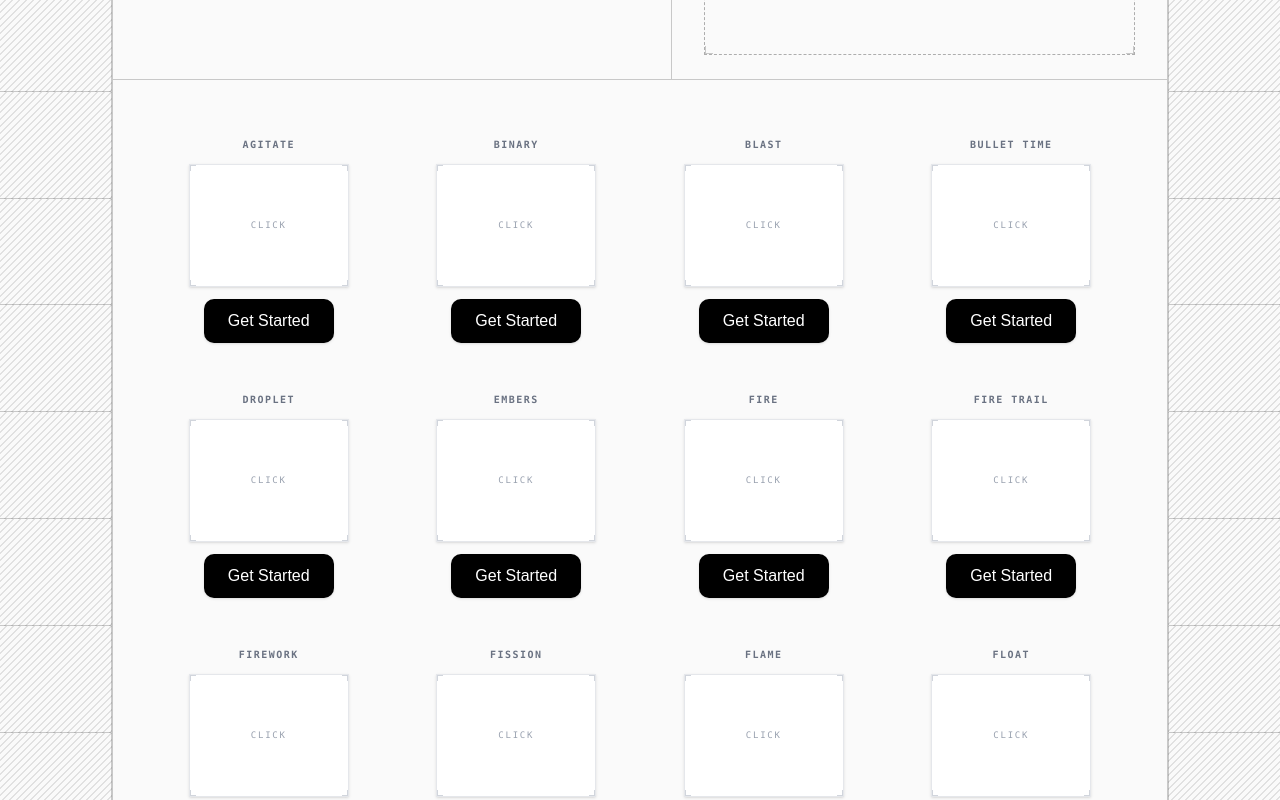
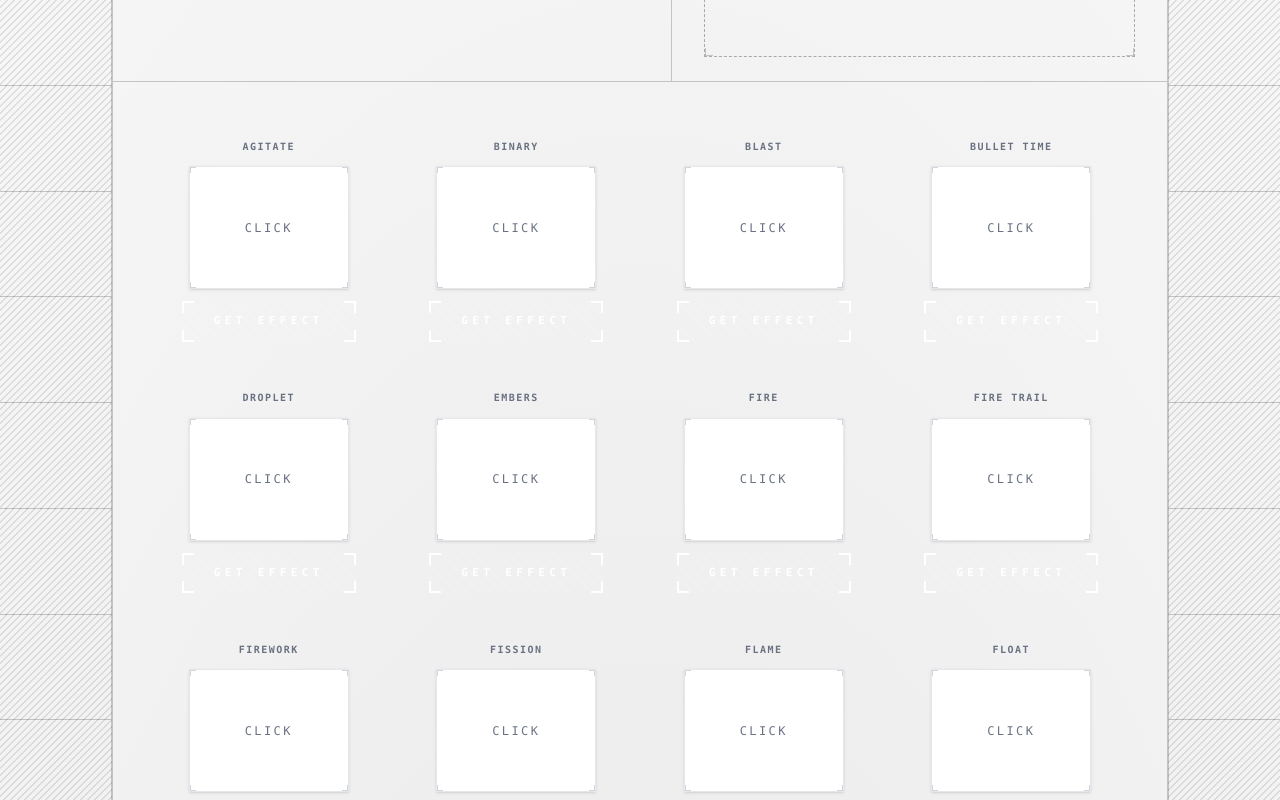
Before and after one commit to devsterxyz/Klick, a React (Vite) app: page / in a window 1280 px wide. Shown: the part 720-1520 px from the top of the page. Built offline with nearby package versions, Linux system fonts and the light colour scheme; a web font is replaced by a local one.

Commit message:
layout fix and some cool btn

```diff
--- a/src/App.tsx
+++ b/src/App.tsx
@@ -43,7 +43,15 @@
 
 const App = () => {
   return (
-    <div className="min-h-screen overflow-hidden bg-neutral-50 text-black dark:bg-neutral-950 dark:text-white">
+    <div className="min-h-screen w-full relative">
+  {/* Radial Gradient Background from Bottom */}
+  <div
+    className="absolute inset-0 z-0 dark:bg-[radial-gradient(125%_125%_at_50%_90%,#0B0B0B_10%,#000000_100%)] bg-[radial-gradient(125%_125%_at_50%_90%,#EDEDED_30%,#FFFFFF_100%)]"
+  />
+     {/* Your Content/Components */}
+
+    {/* <div className="min-h-screen overflow-hidden bg-neutral-100 text-black dark:bg-zinc-950 dark:text-white"> */}
+    <div className="min-h-screen overflow-hidden text-black dark:text-white">
       <Navbar />
       <main className="relative">
         <div className={`relative z-10 ${contentInsetClass}`}>
@@ -89,6 +97,7 @@
         </div>
       </main>
     </div>
+    </div>
   )
 }
 
--- a/src/component-page/Agitate.tsx
+++ b/src/component-page/Agitate.tsx
@@ -3,7 +3,7 @@
 
 const Agitate = () => {
   return (
-    <PageRails segmentCount={10}>
+    <PageRails segmentCount={5}>
       <div className="mt-16 min-h-[calc(100vh-64px)] overflow-hidden bg-transparent text-black dark:text-white">
         <div className="min-h-[calc(100vh-64px)] w-full border-x border-b border-black/20 px-6 py-8 dark:border-white/10 md:px-10">
           Agritate
--- a/src/component-page/Fire.tsx
+++ b/src/component-page/Fire.tsx
@@ -3,8 +3,8 @@
 
 const Fire = () => {
   return (
-    <PageRails segmentCount={10}>
-      <div className="mt-16 min-h-[calc(100vh-64px)] overflow-hidden bg-transparent text-black dark:text-white">
+    <PageRails segmentCount={6}>
+      <div className=" min-h-[calc(100vh-64px)] overflow-hidden bg-transparent text-black dark:text-white">
         <div className="min-h-[calc(100vh-64px)] w-full border-x border-b border-black/20 px-6 py-8 dark:border-white/10 md:px-10">
           Fire
         </div>
--- a/src/components/Navbar.tsx
+++ b/src/components/Navbar.tsx
@@ -9,10 +9,16 @@
   const { theme, toggleTheme } = useTheme()
 
   return (
-    <header className="fixed z-10 bg-neutral-50 dark:bg-neutral-950 border border-b-black/20 dark:border-b-white/20 w-full z-50 ">
+    // <header className="fixed z-10 bg-neutral-50 dark:bg-zinc-950 border border-b-black/20 dark:border-b-white/20 w-full z-50 ">
+
+    // <header className="relative z-10 bg-neutral-50 dark:bg-neutral-950 border border-b-black/20 dark:border-b-white/20 w-full z-50 ">
+
+    <header className="relative z-10 bg-transparent border border-b-black/20 dark:border-b-white/20 w-full z-50 ">
+
+    {/* <header className="fixed z-10 bg-transparent border border-b-black/20 dark:border-b-white/20 w-full z-50 "> */}
       <div className="mx-14 border-x border-x-black/20 dark:border-x-white/20 sm:mx-20 xl:mx-28">
         <div className="flex h-16 items-center justify-between px-6 md:px-10">
-          <Link to="/" className="font-mono text-[1.05rem] tracking-[-0.06em]">
+          <Link to="/" className="font-mono text-[22px] font-semibold tracking-normal">
             Klick
           </Link>
           <div className='flex gap-4 items-center'>
--- /dev/null
+++ b/src/components/StudioButtonDiagonal.tsx
@@ -0,0 +1,107 @@
+import React from "react";
+import { motion } from "motion/react";
+
+type Direction = { x: number; y: number };
+
+interface StudioButtonProps {
+  text?: string;
+}
+
+const cornerVariants = {
+  initial: {
+    x: 0,
+    y: 0,
+    borderColor: "rgba(255, 255, 255, 1)",
+  },
+  hover: (direction: Direction) => ({
+    x: direction.x,
+    y: direction.y,
+    borderColor: "rgba(255, 255, 255, 1)",
+  }),
+  tap: (direction: Direction) => ({
+    x: direction.x * -0.6,
+    y: direction.y * -0.6,
+    borderColor: "rgba(255, 255, 255, 1)",
+  }),
+};
+
+const springConfig = {
+  type: "spring",
+  damping: 20,
+  stiffness: 400,
+};
+
+const StudioButtonDiagonal: React.FC<StudioButtonProps> = ({
+  text = "GET EFFECT",
+}) => {
+  return (
+    <motion.div
+      className="relative group cursor-pointer select-none"
+      initial="initial"
+      whileHover="hover"
+      whileTap="tap"
+    >
+      {/* Corners */}
+      {[
+        { x: -6, y: -6, pos: "top-0 left-0 border-t-2 border-l-2" },
+        { x: 6, y: -6, pos: "top-0 right-0 border-t-2 border-r-2" },
+        { x: -6, y: 6, pos: "bottom-0 left-0 border-b-2 border-l-2" },
+        { x: 6, y: 6, pos: "bottom-0 right-0 border-b-2 border-r-2" },
+      ].map((corner, i) => (
+        <motion.div
+          key={i}
+          custom={{ x: corner.x, y: corner.y }}
+          variants={cornerVariants}
+          transition={springConfig}
+          className={`absolute w-3 h-3 z-30 pointer-events-none ${corner.pos}`}
+        />
+      ))}
+
+      <motion.button
+        variants={{ tap: { scale: 0.95 } }}
+        transition={{ type: "spring", damping: 15, stiffness: 400 }}
+        className="relative px-8 py-3 bg-transparent overflow-hidden flex items-center justify-center"
+      >
+        {/* Background pattern */}
+        <div
+          className="absolute inset-0 opacity-15 z-0 transition-opacity group-hover:opacity-0"
+          style={{
+            backgroundImage:
+              "repeating-linear-gradient(45deg, transparent, transparent 7px, #fff 7px, #fff 8px)",
+            backgroundSize: "11.3px 11.3px",
+          }}
+        />
+
+        {/* Animated fill */}
+        <motion.div
+          className="absolute bg-white z-10"
+          style={{
+            top: 0,
+            left: 0,
+            width: "200%",
+            height: "200%",
+            originX: 0,
+            originY: 0,
+          }}
+          variants={{
+            initial: { x: "-100%", y: "-100%", rotate: -5 },
+            hover: { x: "-10%", y: "-10%", rotate: 0 },
+          }}
+          transition={{
+            type: "spring",
+            damping: 28,
+            stiffness: 150,
+            mass: 0.6,
+          }}
+        />
+
+        {/* Text */}
+        <span className="relative z-20 transition-colors duration-500 group-hover:text-black text-white font-mono text-[11px] tracking-[0.4em] font-bold uppercase">
+          {text}
+        </span>
+      </motion.button>
+    </motion.div>
+  );
+};
+
+export default StudioButtonDiagonal;
--- a/src/components/page/Grid.tsx
+++ b/src/components/page/Grid.tsx
@@ -36,6 +36,7 @@
 import ClickTesseract from "../animations/ClickTesseract";
 import ClickWarp from "../animations/ClickWarp";
 import { Link } from "react-router-dom";
+import StudioButtonDiagonal from "../StudioButtonDiagonal";
 
 const Grid = (): JSX.Element => {
   return (
@@ -106,8 +107,8 @@
       <CornerBrackets />
 
       <span
-        className="text-[9px] font-mono tracking-[0.2em] uppercase
-        text-gray-400 dark:text-[#222]
+        className="text-[12px] font-mono tracking-[0.2em] uppercase
+        text-gray-500 dark:text-[#222]
         opacity-100 group-hover:opacity-0
         transition-opacity duration-300"
       >
@@ -131,10 +132,10 @@
 
       {Wrapper ? <Wrapper>{content}</Wrapper> : content}
         <Link
-          className="px-6 py-2.5 bg-black text-white rounded-lg font-medium hover:bg-zinc-800 transition-all active:scale-95 shadow-sm"
+          className=""
           to={to}
         >
-          Get Started
+          <StudioButtonDiagonal />
         </Link>
     </div>
   );
--- a/src/components/page/Home.tsx
+++ b/src/components/page/Home.tsx
@@ -82,7 +82,7 @@
       <PatternRail side="left" />
       <PatternRail side="right" />
       <div className="px-14 sm:px-20 xl:px-28">
-        <div className="relative h-[calc(100vh-64px)] overflow-hidden bg-transparent text-black dark:text-white mt-16">
+        <div className="relative h-[calc(100vh-64px)] overflow-hidden bg-transparent text-black dark:text-white ">
           <div className="relative z-10 flex h-full w-full border-x border-b border-black/20 dark:border-white/10">
             <div className="flex min-w-0 flex-1 flex-col">
               <div className="grid min-h-0 flex-1 lg:grid-cols-[minmax(0,1.06fr)_minmax(0,0.94fr)]">
@@ -97,7 +97,7 @@
                     </VariationCard>
 
                     <div className="mt-5 max-w-[32rem]">
-                      <h1 className="font-geist-pixel text-[2.2rem] leading-[0.9] tracking-[-0.06em]  sm:text-[3.1rem] xl:text-[3.75rem]">
+                      <h1 className="font-geist-pixel text-[2.2rem] leading-[0.9] tracking-wide  sm:text-[3.1rem] xl:text-[3.75rem]">
                         Klick
                       </h1>
                       <p className="mt-4 max-w-[31rem] text-[11px] leading-6 text-black/55 dark:text-white/55 sm:text-[12px]">
```
Also changed, not shown: 1 other file (tests, documents, lock files or other folders).
